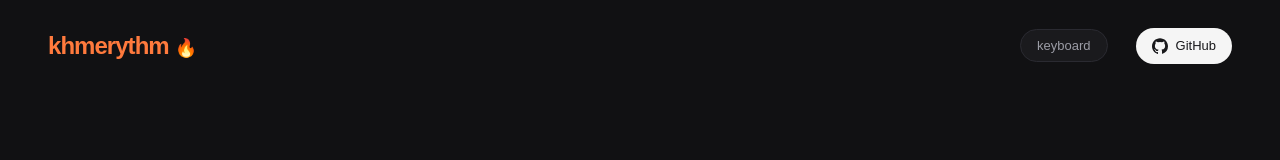
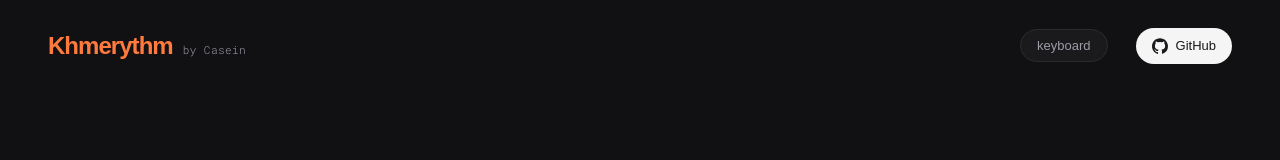
Before and after one commit to CasienDetra/Khmerythm, a React (Vite) app: page / in a window 1280 px wide. Shown: the top 160 px of the page. Built offline with nearby package versions, Linux system fonts and the light colour scheme; no server answers; a web font is replaced by a local one.

Commit message:
style(brand): link Khmerythm to profile with Casein byline

```diff
--- a/src/App.tsx
+++ b/src/App.tsx
@@ -442,9 +442,9 @@ export default function App() {
   return (
     <div className="app">
       <header className="topbar">
-        <div className="brand">
-          khmerythm<span className="brand-flame" aria-hidden="true">🔥</span>
-        </div>
+        <a className="brand" href="https://github.com/CasienDetra" target="_blank" rel="noopener noreferrer">
+          Khmerythm<span className="brand-by">by Casein</span>
+        </a>
         <div className="topbar-right">
           {testActive && (
             <>
--- a/src/styles.css
+++ b/src/styles.css
@@ -80,16 +80,29 @@ button:focus-visible,
 }
 
 .brand {
+  display: inline-flex;
+  align-items: baseline;
+  gap: 10px;
   color: var(--accent);
   font-size: 24px;
   font-weight: 700;
   letter-spacing: -0.04em;
   line-height: 1;
+  text-decoration: none;
 }
 
-.brand-flame {
-  font-size: 18px;
-  margin-left: 6px;
+.brand-by {
+  font-family: var(--font-stats);
+  font-size: 11px;
+  font-weight: 300;
+  letter-spacing: 0.04em;
+  color: var(--muted-strong);
+  transition: color 0.2s ease, text-shadow 0.2s ease;
+}
+
+.brand:hover .brand-by {
+  color: var(--accent);
+  text-shadow: 0 0 10px var(--accent), 0 0 20px rgba(255, 122, 61, 0.5);
 }
 
 .topbar-right {
```
